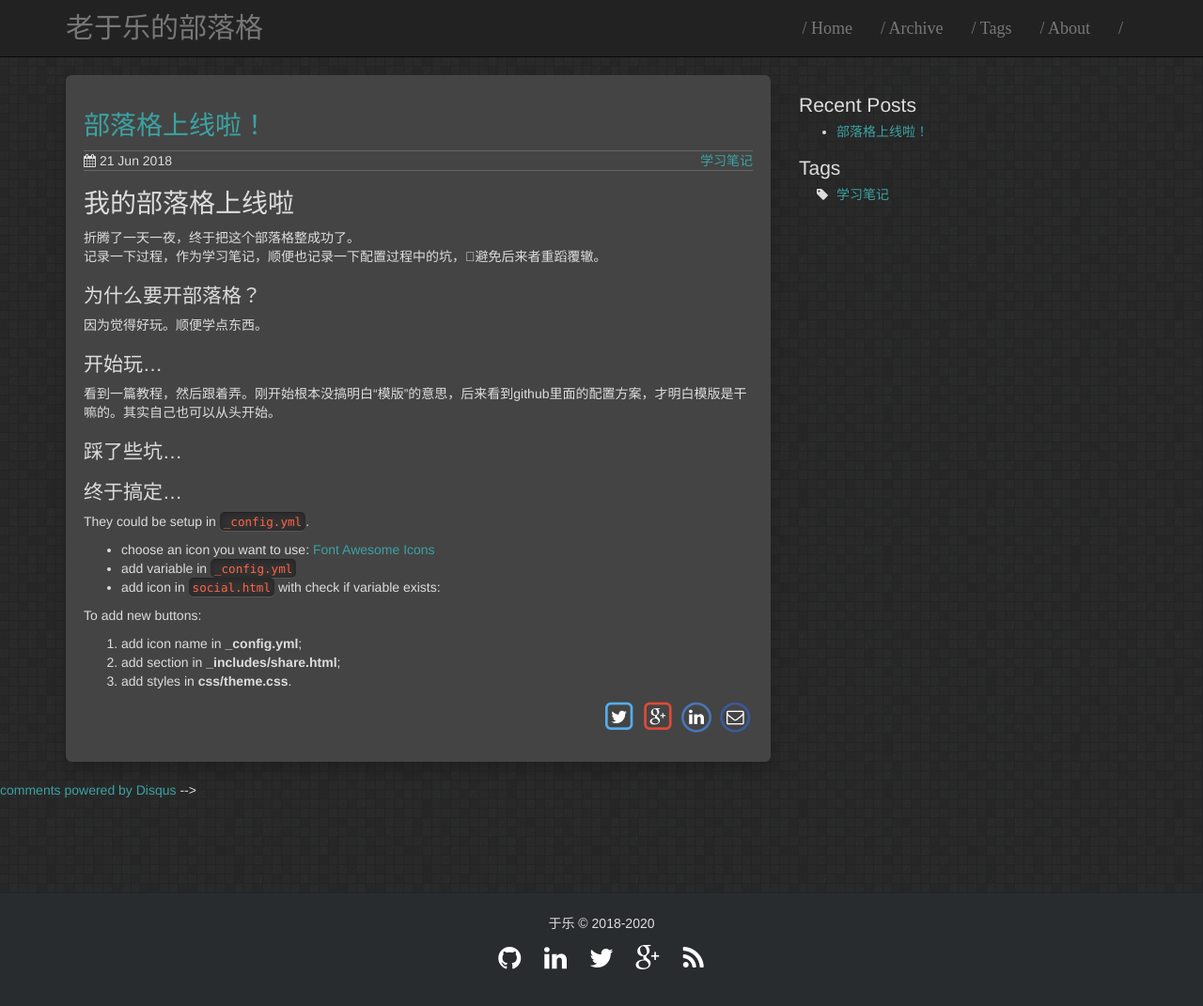
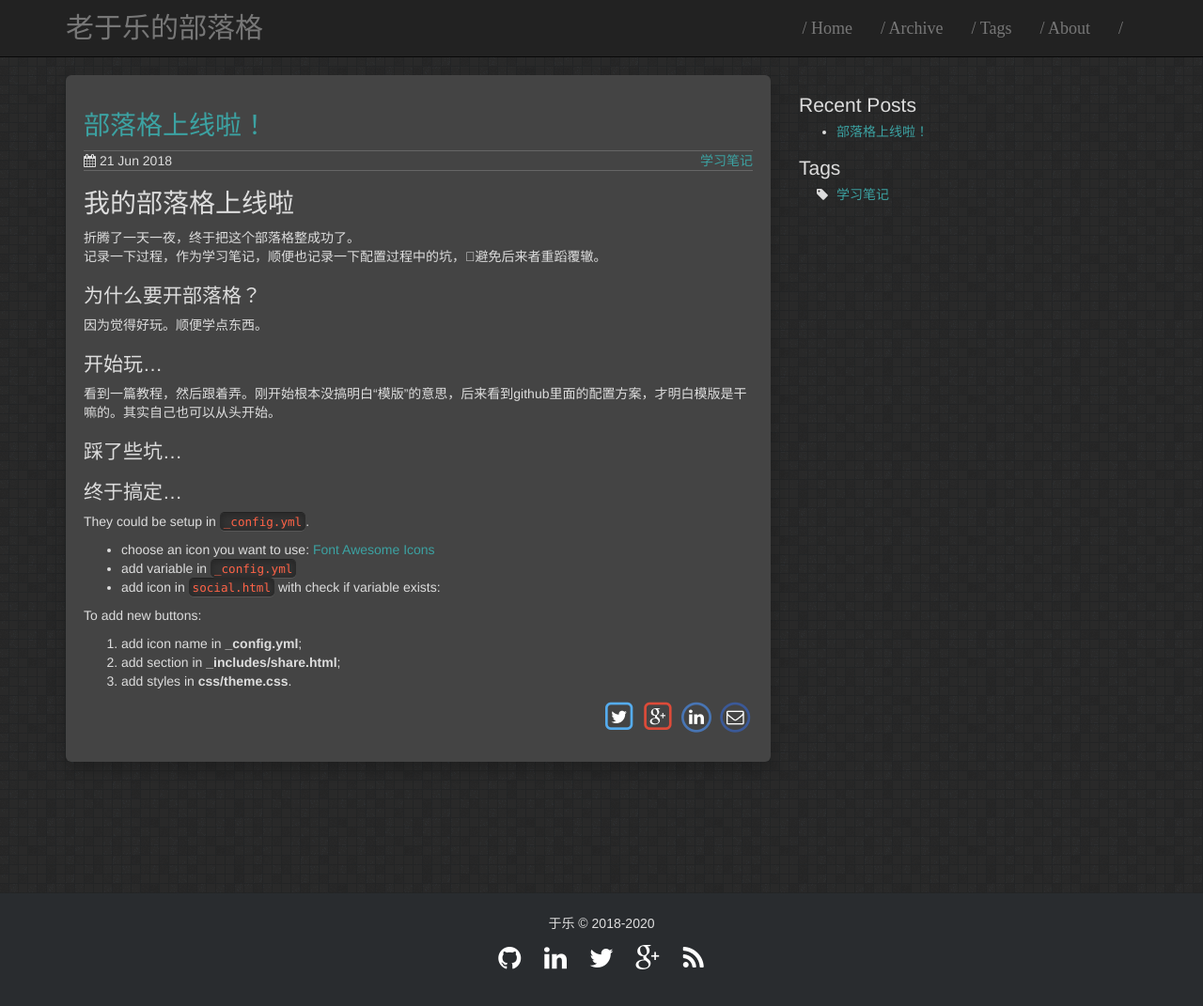
Before and after one commit to NameYule/nameyule.github.io, a Jekyll site: the page built from _posts/2018-06-21-Blog-goes-live.md, in a window 1280 px wide and 1101 px high. Shown: the top 1071 px of the window at 94% size. Built offline with Jekyll 4.4.1, drawn with Linux system fonts in a browser that asks for light colours; comment, search, counter and statistics services are not loaded.

Commit message:
修改评论区问题

```diff
--- a/_layouts/post.html
+++ b/_layouts/post.html
@@ -23,14 +23,15 @@
                                 {{ content }} {% include share.html %}
                             </div>
                             {% if page.comments %}
-                            <!--                   <div id="disqus_thread">
+
+                            <!-- <section id="comments">               <div id="disqus_thread">
                     <noscript>Please enable JavaScript to view the <a href="http://disqus.com/?ref_noscript">comments powered by Disqus.</a></noscript>
                     <a href="http://disqus.com" class="dsq-brlink">comments powered by <span class="logo-disqus">Disqus</span></a>
-                  </div> -->
+                  </div></section> -->
 
-                            <section id="comments">
-                                <!--高速版，加载速度快，使用前需测试页面的兼容性-->
-                                <div id="SOHUCS" sid="{{ page.title }}"></div>
+
+                            <!--高速版，加载速度快，使用前需测试页面的兼容性-->
+                            <div id="SOHUCS" sid="{{ page.title }}">
                                 <script type="text/javascript">
                                     (function() {
                                         var appid = 'cytG1UkeB';
@@ -69,8 +70,7 @@
                                         }
                                     })();
                                 </script>
-                            </section>
-
+                            </div>
                             {% endif %}
                         </div>
                     </div>
@@ -80,7 +80,6 @@
                 </div>
             </div>
         </div>
-        <!-- {% include disqus-comments.html %} -->
     </div>
     {% include footer.html %}
 </div>
```
